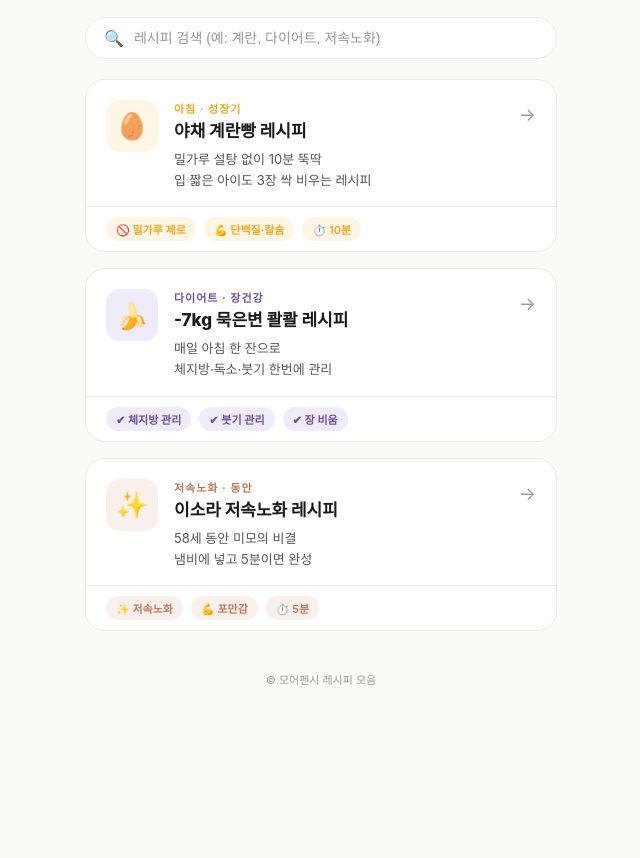
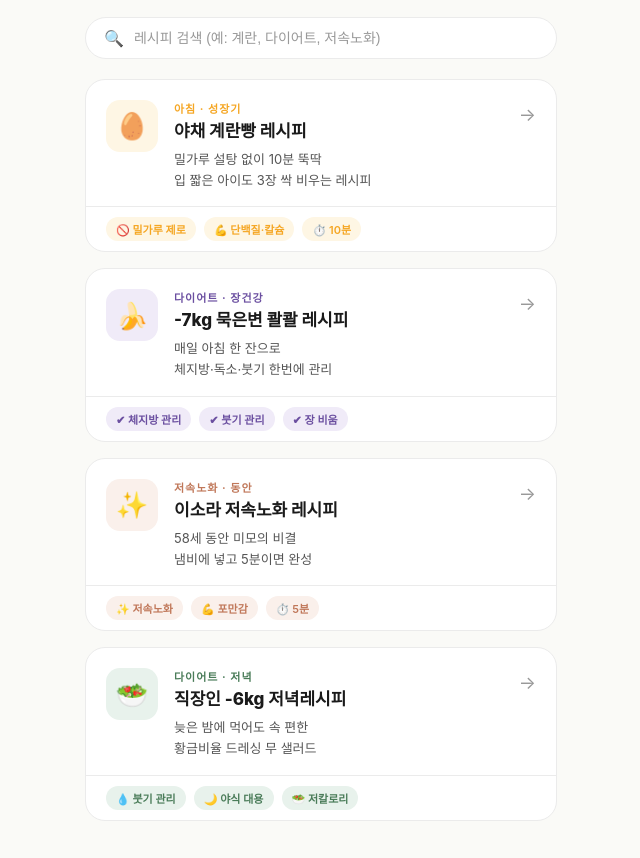
Before and after one commit to morefancy0616/recipes-book, a plain HTML site: page index.html in a window 1280 px wide. Shown: the part 140-998 px from the top of the page, without its empty margins (319-959 px from the left). Before the commit the page ends 867 px from the top, so only its background shows below. Drawn offline with Linux system fonts and the light colour scheme; a web font is replaced by a local one.

Commit message:
Add evening recipe card for office workers

```diff
--- a/index.html
+++ b/index.html
@@ -320,6 +320,25 @@
       <span class="tag slowaging">⏱️ 5분</span>
     </div>
   </a>
+<!-- 직장인 저녁레시피 -->
+<a class="card" href="https://morefancy0616.github.io/diet-radish/" target="_blank"
+   data-keywords="무 다이어트 저녁 직장인 6kg 붓기 감칠맛 야식 드레싱 올리브유 저칼로리">
+  <div class="card-top">
+    <div class="card-icon" style="background:#E8F2EC;">🥗</div>
+    <div class="card-info">
+      <p class="card-category" style="color:#4A7C59;">다이어트 · 저녁</p>
+      <p class="card-title">직장인 -6kg 저녁레시피</p>
+      <p class="card-desc">늦은 밤에 먹어도 속 편한<br>황금비율 드레싱 무 샐러드</p>
+    </div>
+    <div class="card-arrow">→</div>
+  </div>
+  <div class="card-bottom">
+    <span class="tag" style="background:#E8F2EC;color:#4A7C59;">💧 붓기 관리</span>
+    <span class="tag" style="background:#E8F2EC;color:#4A7C59;">🌙 야식 대용</span>
+    <span class="tag" style="background:#E8F2EC;color:#4A7C59;">🥗 저칼로리</span>
+  </div>
+</a>
+
 
   <!-- NO RESULT -->
   <div class="no-result" id="noResult">
```
